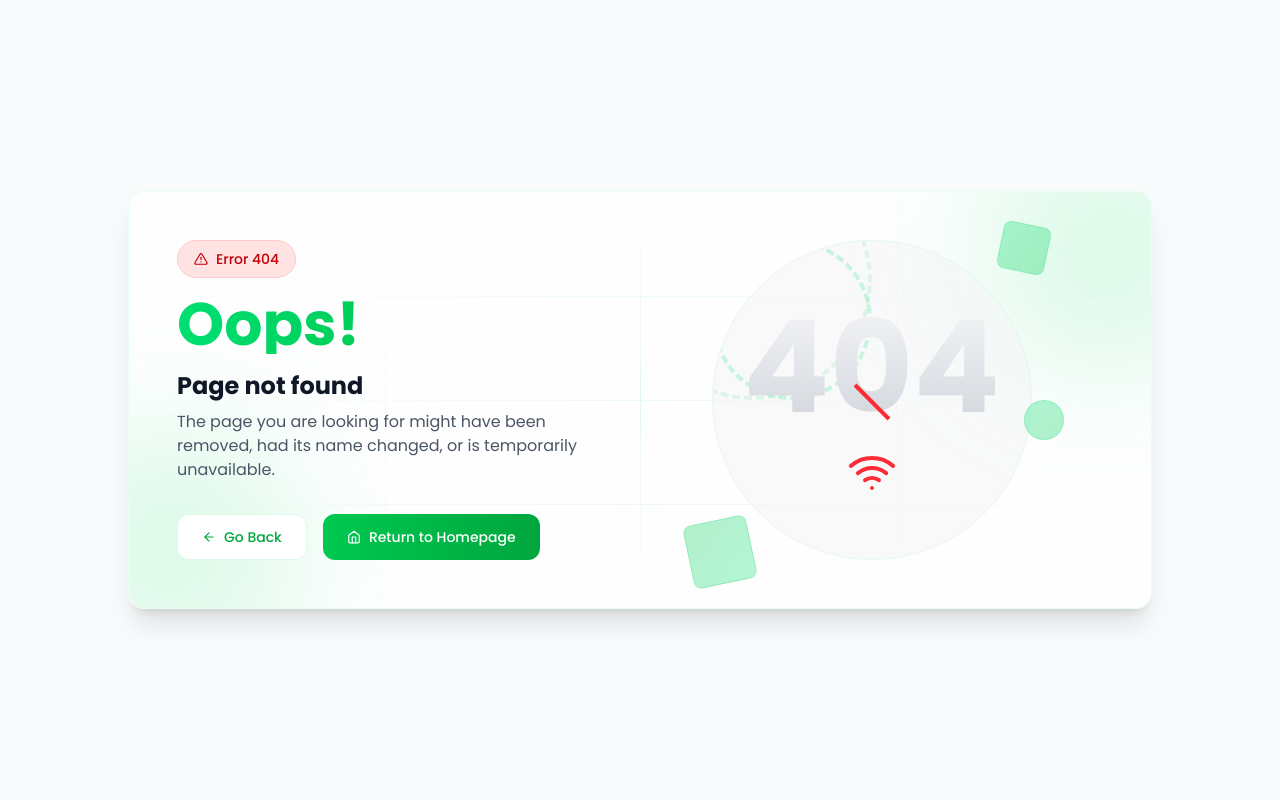
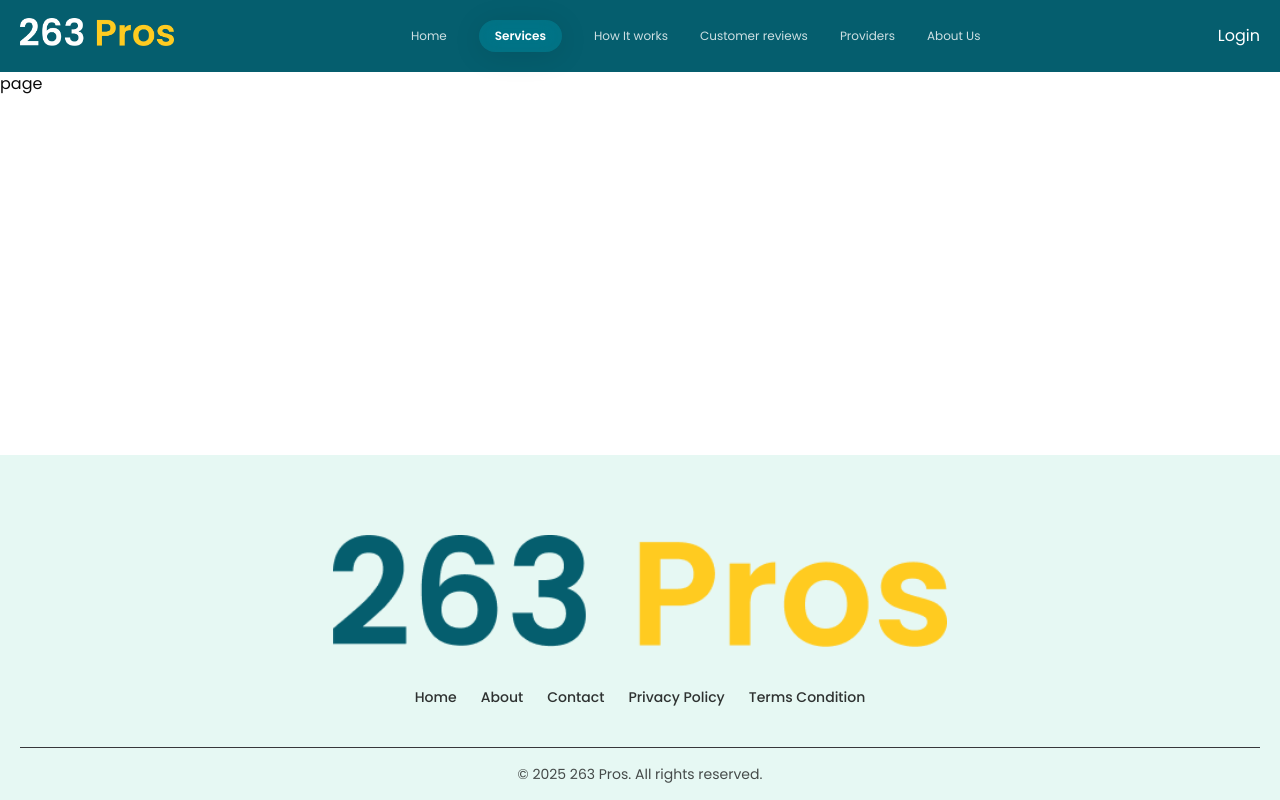
Before and after one commit to sparktechagency/263-pros-frontend, a Next.js app: page /services in a window 1280 px wide. Before the commit this address had no page. Built offline with nearby package versions, Linux system fonts and the light colour scheme; what @ant-design/nextjs-registry would draw is missing.

Commit message:
updated banner

```diff
--- a/src/app/(main-layout)/layout.tsx
+++ b/src/app/(main-layout)/layout.tsx
@@ -4,9 +4,9 @@ import React from "react";
 
 export default function layout({ children }: { children: React.ReactNode }) {
   return (
-    <main className="relative">
+    <main className="relative flex flex-col min-h-screen">
       <NavServer />
-      <section>{children}</section>
+      <section className="grow">{children}</section>
       <footer>
         <Footer />
       </footer>
--- /dev/null
+++ b/src/app/(main-layout)/services/loading.tsx
@@ -0,0 +1,6 @@
+import Spinner from "@/shared/Spinner";
+import React from "react";
+
+export default function loading() {
+  return <Spinner />;
+}
--- /dev/null
+++ b/src/app/(main-layout)/services/page.tsx
@@ -0,0 +1,5 @@
+import React from "react";
+
+export default function page() {
+  return <div>page</div>;
+}
--- a/src/app/not-found.tsx
+++ b/src/app/not-found.tsx
@@ -13,32 +13,32 @@ const NotFoundPage = () => {
   return (
     <div className="min-h-screen flex items-center justify-center transition-colors duration-300 bg-gray-50 py-8 lg:py-0">
       <div className="container px-4 mx-auto">
-        <div className="max-w-5xl mx-auto relative overflow-hidden bg-white/80 border border-green-200/30 backdrop-blur-md rounded-2xl shadow-xl transition-all duration-300">
+        <div className="max-w-5xl mx-auto relative overflow-hidden bg-white/80  backdrop-blur-md rounded-2xl shadow-xl transition-all duration-300">
           {/* Decorative Elements */}
-          <div className="absolute -top-20 -right-20 w-64 h-64 bg-linear-to-br from-green-300/20 to-green-400/20 rounded-full blur-3xl -z-10"></div>
-          <div className="absolute -bottom-20 -left-20 w-64 h-64 bg-linear-to-br from-green-400/20 to-green-300/20 rounded-full blur-3xl -z-10"></div>
+          <div className="absolute -top-20 -right-20 w-64 h-64 bg-linear-to-br from-[#055e6e]/20 to-[#055e6e]/20 rounded-full blur-3xl -z-10"></div>
+          <div className="absolute -bottom-20 -left-20 w-64 h-64 bg-linear-to-br from-[#055e6e]/20 to-[#055e6e]/20 rounded-full blur-3xl -z-10"></div>
 
           {/* Circuit-like Lines */}
           <div className="absolute inset-0 overflow-hidden opacity-10">
-            <div className="absolute top-1/4 left-0 w-full h-px bg-linear-to-r from-transparent via-green-400 to-transparent animate-pulse"></div>
+            <div className="absolute top-1/4 left-0 w-full h-px bg-linear-to-r from-transparent via-[#055e6e] to-transparent animate-pulse"></div>
             <div
-              className="absolute top-2/4 left-0 w-full h-px bg-linear-to-r from-transparent via-green-500 to-transparent animate-pulse"
+              className="absolute top-2/4 left-0 w-full h-px bg-linear-to-r from-transparent via-[#055e6e] to-transparent animate-pulse"
               style={{ animationDelay: "1s" }}
             ></div>
             <div
-              className="absolute top-3/4 left-0 w-full h-px bg-linear-to-r from-transparent via-green-600 to-transparent animate-pulse"
+              className="absolute top-3/4 left-0 w-full h-px bg-linear-to-r from-transparent via-[#055e6e] to-transparent animate-pulse"
               style={{ animationDelay: "2s" }}
             ></div>
             <div
-              className="absolute left-1/4 top-0 h-full w-px bg-linear-to-b from-transparent via-green-400 to-transparent animate-pulse"
+              className="absolute left-1/4 top-0 h-full w-px bg-linear-to-b from-transparent via-[#055e6e] to-transparent animate-pulse"
               style={{ animationDelay: "0.5s" }}
             ></div>
             <div
-              className="absolute left-2/4 top-0 h-full w-px bg-linear-to-b from-transparent via-green-500 to-transparent animate-pulse"
+              className="absolute left-2/4 top-0 h-full w-px bg-linear-to-b from-transparent via-[#055e6e] to-transparent animate-pulse"
               style={{ animationDelay: "1.5s" }}
             ></div>
             <div
-              className="absolute left-3/4 top-0 h-full w-px bg-linear-to-b from-transparent via-green-600 to-transparent animate-pulse"
+              className="absolute left-3/4 top-0 h-full w-px bg-linear-to-b from-transparent via-[#055e6e] to-transparent animate-pulse"
               style={{ animationDelay: "2.5s" }}
             ></div>
           </div>
@@ -46,12 +46,12 @@ const NotFoundPage = () => {
           <div className="p-8 md:p-12 flex flex-col md:flex-row items-center">
             {/* Left Side - Error Code */}
             <div className="w-full md:w-1/2 text-center md:text-left mb-8 md:mb-0">
-              <div className="inline-flex items-center px-4 py-2 rounded-full text-sm font-medium mb-4 bg-red-100 text-red-700 border border-red-200">
+              <div className="inline-flex items-center px-4 py-2 rounded-full text-sm font-medium mb-4 bg-[#055e6e]/10 text-[#055e6e] border border-[#055e6e]/30">
                 <FiAlertTriangle className="mr-2" />
                 <span>Error 404</span>
               </div>
 
-              <h1 className="text-5xl md:text-6xl font-extrabold mb-4 text-transparent bg-clip-text bg-linear-to-r from-green-400 via-green-500 to-green-600">
+              <h1 className="text-5xl md:text-6xl font-extrabold mb-4 text-transparent bg-clip-text bg-linear-to-r from-[#055e6e] via-[#055e6e] to-[#055e6e]">
                 Oops!
               </h1>
 
@@ -67,7 +67,7 @@ const NotFoundPage = () => {
               <div className="flex flex-col sm:flex-row space-y-4 sm:space-y-0 sm:space-x-4">
                 <button
                   onClick={handleGoBack}
-                  className="group relative flex items-center justify-center px-6 py-3 rounded-xl text-sm font-medium transition-all duration-300 bg-white text-green-600 border border-green-200/50 hover:bg-gray-50 cursor-pointer"
+                  className="group relative flex items-center justify-center px-6 py-3 rounded-xl text-sm font-medium transition-all duration-300 bg-white text-[#055e6e] border border-[#055e6e]/30 hover:bg-gray-50 cursor-pointer"
                 >
                   <FiArrowLeft className="mr-2 group-hover:-translate-x-1 transition-transform duration-300" />
                   Go Back
@@ -75,7 +75,7 @@ const NotFoundPage = () => {
 
                 <Link
                   href="/"
-                  className="group relative flex items-center justify-center px-6 py-3 rounded-xl text-sm font-medium transition-all duration-300 bg-linear-to-r from-green-500 to-green-600 text-white hover:from-green-600 hover:to-green-700 cursor-pointer"
+                  className="group relative flex items-center justify-center px-6 py-3 rounded-xl text-sm font-medium transition-all duration-300 bg-linear-to-r from-[#055e6e] to-[#055e6e] text-white hover:from-[#044e5c] hover:to-[#044e5c] cursor-pointer"
                 >
                   <FiHome className="mr-2 group-hover:scale-110 transition-transform duration-300" />
                   Return to Homepage
@@ -84,18 +84,17 @@ const NotFoundPage = () => {
             </div>
 
             {/* Right Side - Illustration */}
-            <div className="w-full md:w-1/2 lg:flex justify-center hidden ">
+            <div className="w-full md:w-1/2 lg:flex justify-center hidden">
               <div className="relative">
-                {/* Animated Illustration */}
-                <div className="w-64 h-64 md:w-80 md:h-80 rounded-full bg-gray-100/50 border border-green-200/30 flex items-center justify-center relative overflow-hidden">
+                <div className="w-64 h-64 md:w-80 md:h-80 rounded-full bg-gray-100/50 border border-[#055e6e]/30 flex items-center justify-center relative overflow-hidden">
                   {/* Animated Circles */}
                   <div className="absolute inset-0">
                     <div
-                      className="absolute top-1/2 left-1/2 transform -translate-x-1/2 -translate-y-1/2 w-40 h-40 rounded-full border-4 border-dashed animate-spin-slow opacity-20 border-green-400"
+                      className="absolute top-1/2 left-1/2 transform -translate-x-1/2 -translate-y-1/2 w-40 h-40 rounded-full border-4 border-dashed animate-spin-slow opacity-20 border-[#055e6e]"
                       style={{ animationDuration: "15s" }}
                     ></div>
                     <div
-                      className="absolute top-1/2 left-1/2 transform -translate-x-1/2 -translate-y-1/2 w-60 h-60 rounded-full border-4 border-dashed animate-spin-slow opacity-10 border-green-500"
+                      className="absolute top-1/2 left-1/2 transform -translate-x-1/2 -translate-y-1/2 w-60 h-60 rounded-full border-4 border-dashed animate-spin-slow opacity-10 border-[#055e6e]"
                       style={{
                         animationDuration: "30s",
                         animationDirection: "reverse",
@@ -109,8 +108,7 @@ const NotFoundPage = () => {
                       404
                     </div>
 
-                    {/* Disconnected Wifi Icon */}
-                    <div className="mt-4 flex justify-center text-red-500">
+                    <div className="mt-4 flex justify-center text-[#055e6e]">
                       <FiWifi size={48} className="animate-pulse" />
                       <div className="absolute top-1/2 left-1/2 w-12 h-1 bg-current transform -translate-x-1/2 rotate-45"></div>
                     </div>
@@ -118,18 +116,9 @@ const NotFoundPage = () => {
                 </div>
 
                 {/* Floating Elements */}
-                <div
-                  className="absolute -top-4 -right-4 w-12 h-12 rounded-lg transform rotate-12 animate-float bg-linear-to-br from-green-400/30 to-green-500/30 backdrop-blur-md border border-green-400/20"
-                  style={{ animationDelay: "0s" }}
-                ></div>
-                <div
-                  className="absolute -bottom-6 -left-6 w-16 h-16 rounded-lg transform -rotate-12 animate-float bg-linear-to-br from-green-500/30 to-green-400/30 backdrop-blur-md border border-green-500/20"
-                  style={{ animationDelay: "1s" }}
-                ></div>
-                <div
-                  className="absolute top-1/2 -right-8 w-10 h-10 rounded-full transform animate-float bg-linear-to-br from-green-400/30 to-green-500/30 backdrop-blur-md border border-green-400/20"
-                  style={{ animationDelay: "2s" }}
-                ></div>
+                <div className="absolute -top-4 -right-4 w-12 h-12 rounded-lg transform rotate-12 animate-float bg-linear-to-br from-[#055e6e]/30 to-[#055e6e]/30 backdrop-blur-md border border-[#055e6e]/30"></div>
+                <div className="absolute -bottom-6 -left-6 w-16 h-16 rounded-lg transform -rotate-12 animate-float bg-linear-to-br from-[#055e6e]/30 to-[#055e6e]/30 backdrop-blur-md border border-[#055e6e]/30"></div>
+                <div className="absolute top-1/2 -right-8 w-10 h-10 rounded-full transform animate-float bg-linear-to-br from-[#055e6e]/30 to-[#055e6e]/30 backdrop-blur-md border border-[#055e6e]/30"></div>
               </div>
             </div>
           </div>
--- a/src/feature/main-layout/home/sections/Banner.tsx
+++ b/src/feature/main-layout/home/sections/Banner.tsx
@@ -1,15 +1,68 @@
 "use client";
 
 import React, { useState } from "react";
-import { Input, Button, Form, ConfigProvider } from "antd";
+import { Input, Button, Form, ConfigProvider, AutoComplete } from "antd";
 import Image from "next/image";
 import { MapPin, Search } from "lucide-react";
+import { useRouter } from "next/navigation";
 
 const Banner: React.FC = () => {
   const [form] = Form.useForm();
+  const router = useRouter();
+  // Mock data for services and locations
+  const services = [
+    { value: "House Cleaning" },
+    { value: "Gardening" },
+    { value: "Plumbing" },
+    { value: "Electrical Services" },
+    { value: "Carpentry" },
+    { value: "Painting" },
+    { value: "Pest Control" },
+    { value: "Handyman Services" },
+  ];
 
-  const handleSearch = (values: any) => {
+  const locations = [
+    { value: "Avondale, Harare" },
+    { value: "Borrowdale, Harare" },
+    { value: "Mount Pleasant, Harare" },
+    { value: "Mabelreign, Harare" },
+    { value: "Bulawayo Central" },
+    { value: "Mutare Urban" },
+    { value: "Gweru Central" },
+    { value: "Victoria Falls" },
+  ];
+
+  const [serviceOptions, setServiceOptions] = useState<{ value: string }[]>([]);
+  const [locationOptions, setLocationOptions] = useState<{ value: string }[]>(
+    []
+  );
+
+  const onServiceSearch = (searchText: string) => {
+    setServiceOptions(
+      !searchText
+        ? []
+        : services.filter((item) =>
+            item.value.toLowerCase().includes(searchText.toLowerCase())
+          )
+    );
+  };
+
+  const onLocationSearch = (searchText: string) => {
+    setLocationOptions(
+      !searchText
+        ? []
+        : locations.filter((item) =>
+            item.value.toLowerCase().includes(searchText.toLowerCase())
+          )
+    );
+  };
+
+  const handleSearch = () => {
+    const values = form.getFieldsValue();
     console.log("Search values:", values);
+    router.push(
+      `/services?service=${values.service}&location=${values.location}`
+    );
   };
 
   return (
@@ -55,28 +108,50 @@ const Banner: React.FC = () => {
                 <h2 className="text-xl font-semibold text-gray-900">
                   What service do you need?
                 </h2>
-                <div className="flex flex-col gap-3 sm:flex-row sm:items-center">
-                  <div className="flex flex-1  overflow-hidden rounded-lg border border-[#005B6F]/20 bg-transparent  ">
+                <Form
+                  form={form}
+                  className="flex flex-col gap-3 sm:flex-row sm:items-center"
+                >
+                  <div className="flex flex-1 overflow-hidden rounded-lg border border-[#005B6F]/20 bg-transparent ">
                     <div className="flex-1 border-b border-[#005B6F]/20 sm:border-b-0 sm:border-r">
+                      <Form.Item name="service" className="mb-0!">
+                        <AutoComplete
+                          options={serviceOptions}
+                          onSearch={onServiceSearch}
+                          className="w-full h-12!"
+                        >
                           <Input
                             placeholder="House cleaning, Gardening"
                             variant="borderless"
-                        className="w-full"
                           />
+                        </AutoComplete>
+                      </Form.Item>
                     </div>
                     <div className="flex flex-[0.8] items-center">
+                      <Form.Item name="location" className="mb-0!">
+                        <AutoComplete
+                          options={locationOptions}
+                          onSearch={onLocationSearch}
+                          className="w-full h-12!"
+                        >
                           <Input
                             placeholder="Avondale, Harare"
                             variant="borderless"
                             prefix={<MapPin className="text-[#005B6F]" />}
-                        className="w-full"
                           />
+                        </AutoComplete>
+                      </Form.Item>
                     </div>
                   </div>
-                  <Button type="primary" icon={<Search />} className="sm:px-8">
+                  <Button
+                    onClick={handleSearch}
+                    type="primary"
+                    icon={<Search />}
+                    className="sm:px-8"
+                  >
                     Search
                   </Button>
-                </div>
+                </Form>
               </div>
             </div>
 
@@ -86,9 +161,11 @@ const Banner: React.FC = () => {
                 <Image
                   src="/assets/images/home/banner.png"
                   alt="Service Providers Illustration"
-                  fill
-                  className="object-contain"
+                  width={1200}
+                  height={1200}
+                  className="w-full h-full object-contain"
                   priority
+                  draggable={false}
                 />
               </div>
             </div>
--- a/src/shared/navbar/Navbar.tsx
+++ b/src/shared/navbar/Navbar.tsx
@@ -1,6 +1,5 @@
 "use client";
 import React, { useState, useEffect, useRef } from "react";
-import { MenuOutlined } from "@ant-design/icons";
 import Image from "next/image";
 import Link from "next/link";
 import { Drawer, ConfigProvider } from "antd";
@@ -8,6 +7,7 @@ import { usePathname } from "next/navigation";
 import navItems from "@/constants/navItem";
 
 import "aos/dist/aos.css";
+import { BsGrid } from "react-icons/bs";
 export default function Navbar() {
   const pathname = usePathname();
   const [drawerOpen, setDrawerOpen] = useState(false);
@@ -71,6 +71,7 @@ export default function Navbar() {
               width={180}
               height={80}
               className="h-7  w-fit"
+              draggable={false}
             />
           </Link>
 
@@ -113,7 +114,7 @@ export default function Navbar() {
               className="lg:hidden  text-xl"
               onClick={() => setDrawerOpen(true)}
             >
-              <MenuOutlined />
+              <BsGrid className="text-white!" />
             </button>
           </div>
         </div>
```
Lines whose indentation alone changed are shown as unchanged.
